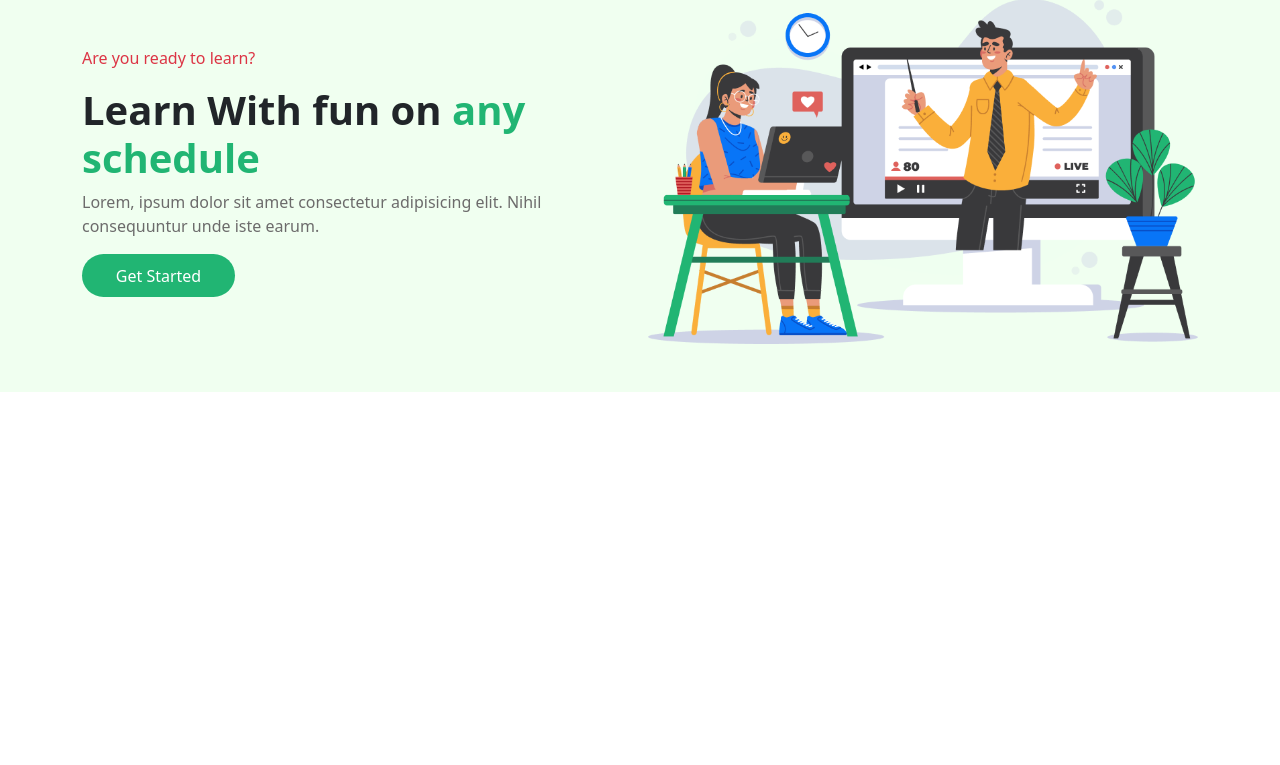
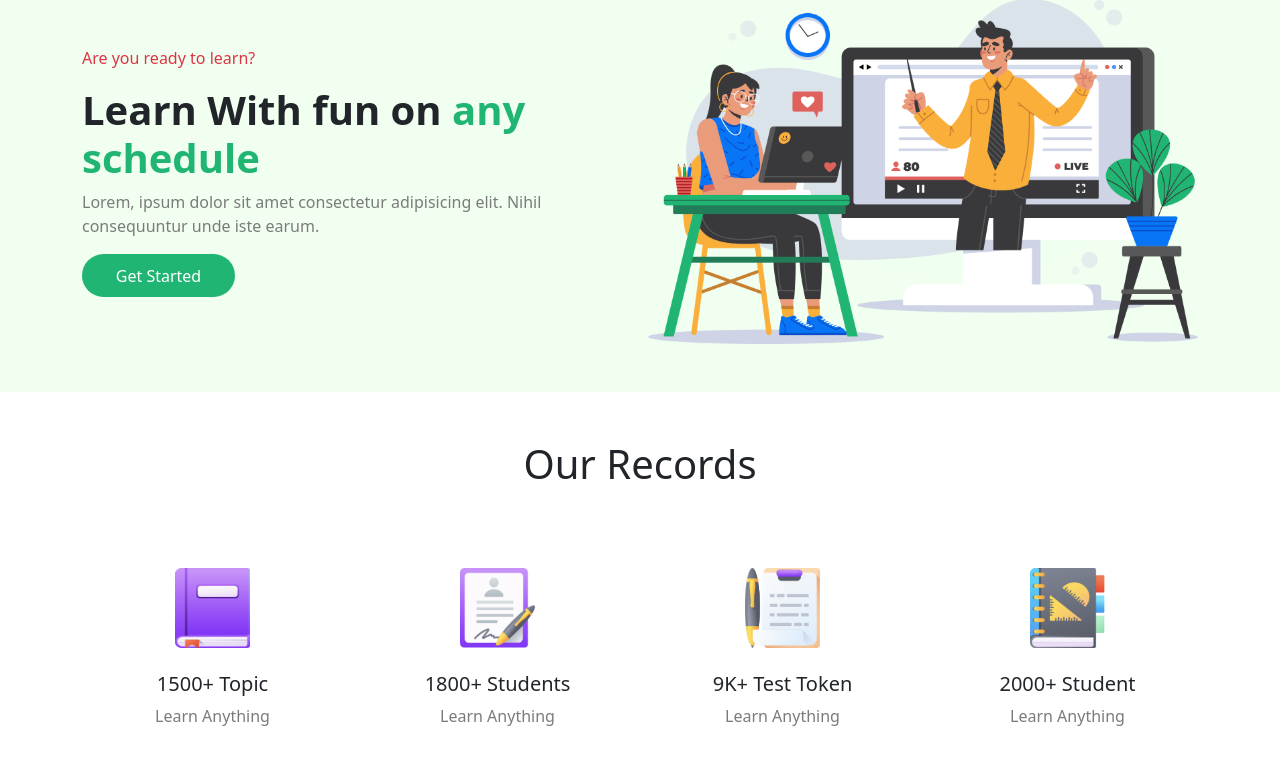
Before and after one commit to selim121/E-School, a plain HTML site: page index.html in a window 1280 px wide. Shown: the part 125-890 px from the top of the page. Before the commit the page ends 800 px from the top, so only its background shows below. Drawn offline with Linux system fonts and the light colour scheme.

Commit message:
our record added

```diff
--- a/css/styles.css
+++ b/css/styles.css
@@ -17,21 +17,33 @@ body {
 }
 
 /* common color */
-.es-color-primary{
+.es-color-primary {
     color: #21B573;
 }
-.es-description-color-primary{
-    color: #6C6B6B;
+
+.es-description-color-primary {
+    color: #7c7b7b;
 }
 
 /* common styles */
-.es-btn-primary{
+.es-btn-primary {
     height: 43px;
     width: 153px;
     background-color: #21B573;
     color: #FFFFFF;
     border: none;
     border-radius: 33px;
+}
+
+.es-record-icon {
+    height: 80px;
+    width: 75px;
+}
+
+.es-record-primary:hover {
+    background: #FFFFFF;
+    box-shadow: 0px 20px 40px rgba(0, 0, 0, 0.1);
+    border-radius: 10px;
 }
 
 
@@ -52,7 +64,8 @@ body {
     height: 43px;
     border: none;
 }
-.es-header-banner{
+
+.es-header-banner {
     height: 345px;
     width: 550px;
 }
--- a/index.html
+++ b/index.html
@@ -35,7 +35,8 @@
                         aria-labelledby="offcanvasNavbarLabel">
                         <div class="offcanvas-header">
                             <h5 class="offcanvas-title fw-bold" id="offcanvasNavbarLabel">E-School</h5>
-                            <button type="button" class="btn-close" data-bs-dismiss="offcanvas" aria-label="Close"></button>
+                            <button type="button" class="btn-close" data-bs-dismiss="offcanvas"
+                                aria-label="Close"></button>
                         </div>
                         <div class="offcanvas-body">
                             <ul class="navbar-nav justify-content-end flex-grow-1">
@@ -63,7 +64,8 @@
                 <div class="col">
                     <p class="text-danger">Are you ready to learn?</p>
                     <h1 class="fw-bold">Learn With fun on <span class="es-color-primary">any schedule</span></h1>
-                    <p class="es-description-color-primary">Lorem, ipsum dolor sit amet consectetur adipisicing elit. Nihil consequuntur unde iste earum.</p>
+                    <p class="es-description-color-primary">Lorem, ipsum dolor sit amet consectetur adipisicing elit.
+                        Nihil consequuntur unde iste earum.</p>
                     <button class="es-btn-primary">Get Started</button>
                 </div>
                 <div class="col">
@@ -74,8 +76,52 @@
     </header>
 
     <!-- main -->
-    <main>
+    <main class="container-lg">
 
+        <!-- our record -->
+        <section class="py-5">
+            <div class="text-center fw-bold">
+                <h1>Our Records</h1>
+            </div>
+            <div class="row py-4">
+                <div class="col">
+                    <div class="es-record-primary text-center p-5">
+                        <img class="es-record-icon" src="images/icon/book.png" alt="...">
+                        <div class="pt-4">
+                            <h5 class="fw-normal">1500+ Topic</h5>
+                            <p class="es-description-color-primary ">Learn Anything</p>
+                        </div>
+                    </div>
+                </div>
+                <div class="col">
+                    <div class="es-record-primary text-center p-5">
+                        <img class="es-record-icon" src="images/icon/Student.png" alt="...">
+                        <div class="pt-4">
+                            <h5 class="fw-normal">1800+ Students</h5>
+                            <p class="es-description-color-primary">Learn Anything</p>
+                        </div>
+                    </div>
+                </div>
+                <div class="col">
+                    <div class="es-record-primary text-center p-5">
+                        <img class="es-record-icon" src="images/icon/Test.png" alt="...">
+                        <div class="pt-4">
+                            <h5 class="fw-normal">9K+ Test Token</h5>
+                            <p class="es-description-color-primary">Learn Anything</p>
+                        </div>
+                    </div>
+                </div>
+                <div class="col">
+                    <div class="es-record-primary text-center p-5">
+                        <img class="es-record-icon" src="images/icon/Students.png" alt="...">
+                        <div class="pt-4">
+                            <h5 class="fw-normal">2000+ Student</h5>
+                            <p class="es-description-color-primary">Learn Anything</p>
+                        </div>
+                    </div>
+                </div>
+            </div>
+        </section>
     </main>
 
     <!-- footer -->
```
